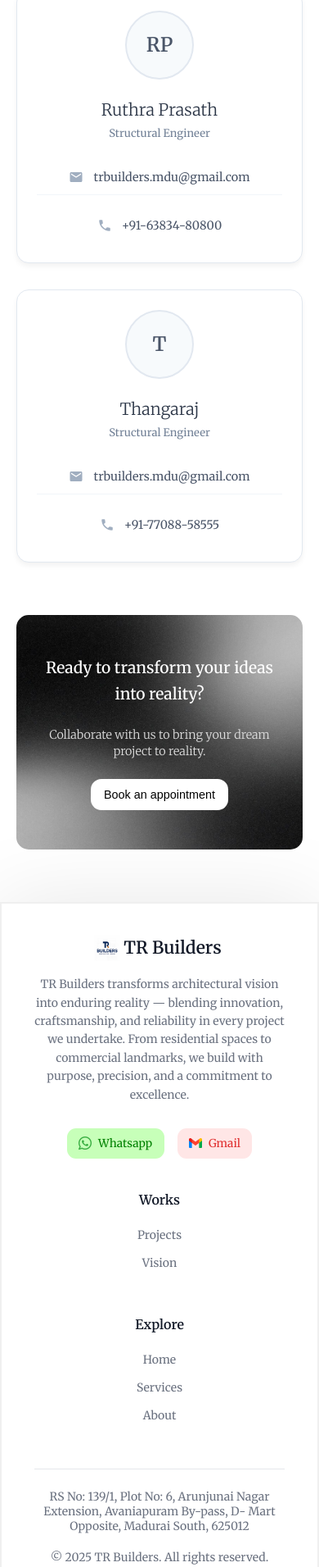
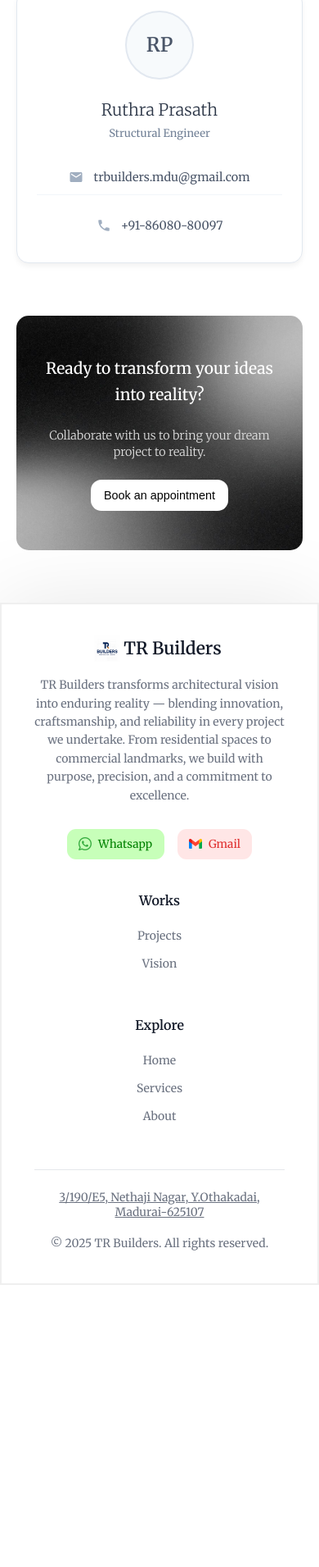
Before and after one commit to Vignesh227/Construction-Website, a plain HTML site: page index.html in a window 390 px wide. Shown: the part 6036-7947 px from the top of the page at 82% size. After the commit the page ends 7603 px from the top, so only its background shows below. Drawn offline with Linux system fonts and the light colour scheme; a web font is replaced by a local one.

Commit message:
Changes in address and mobile number

```diff
--- a/index.html
+++ b/index.html
@@ -420,14 +420,14 @@
                                 <path d="M6.62 10.79c1.44 2.83 3.76 5.14 6.59 6.59l2.2-2.2c.27-.27.67-.36 1.02-.24 1.12.37 2.33.57 3.57.57.55 0 1 .45 1 1V20c0 .55-.45 1-1 1-9.39 0-17-7.61-17-17 0-.55.45-1 1-1h3.5c.55 0 1 .45 1 1 0 1.25.2 2.45.57 3.57.11.35.03.74-.25 1.02l-2.2 2.2z"/>
                             </svg>
                             <span class="contact-text">
-                                <a href="tel:+91 6383480800">+91-63834-80800</a>
+                                <a href="tel:+91 6383480800">+91-86080-80097</a>
                             </span>
                         </div>
                     </div>
                 </div>
             </div>
 
-            <div class="profile-card">
+            <!-- <div class="profile-card">
                 <div class="profile-avatar">T</div>
                 <div class="profile-info">
                     <h2>Thangaraj</h2>
@@ -453,7 +453,8 @@
                         </div>
                     </div>
                 </div>
-            </div>
+            </div> -->
+
         </div>
     </section>
 
@@ -481,7 +482,7 @@
                     TR Builders transforms architectural vision into enduring reality — blending innovation, craftsmanship, and reliability in every project we undertake. From residential spaces to commercial landmarks, we build with purpose, precision, and a commitment to excellence.
                 </p>
                 <div class="social-links">
-                    <a href="https://wa.me/916383480800?text=Hi%20TR%20Builders%2C%20I%27m%20interested%20in%20your%20projects" target="_blank" class="social-link wap-link">
+                    <a href="https://wa.me/+916383480800?text=Hi%20TR%20Builders%2C%20I%27m%20interested%20in%20your%20projects" target="_blank" class="social-link wap-link">
                         <img src="images/whatsapp.png" alt="whatsapp-logo" class="whatsapp-logo icon-logo">
                         Whatsapp
                     </a>
@@ -517,7 +518,7 @@
         <div class="footer-bottom">
             <div class="legal-links">
                 <img src="images/pin.png" alt="location icon" width="24" height="24" style="transform: translateY(-4px);">
-                <a class="address legal-link">RS No: 139/1, Plot No: 6, Arunjunai Nagar Extension, Avaniapuram By-pass, D-&nbsp;Mart Opposite, Madurai South, 625012</a>
+                <a href="https://maps.app.goo.gl/NBnYz5zzrQ6gmASh9" target="_blank" class="address legal-link" style="text-decoration: underline;">3/190/E5, Nethaji Nagar, Y.Othakadai, Madurai-625107</a>
             </div>
             <p class="copyright">© 2025 TR Builders. All rights reserved.</p>
 
```
